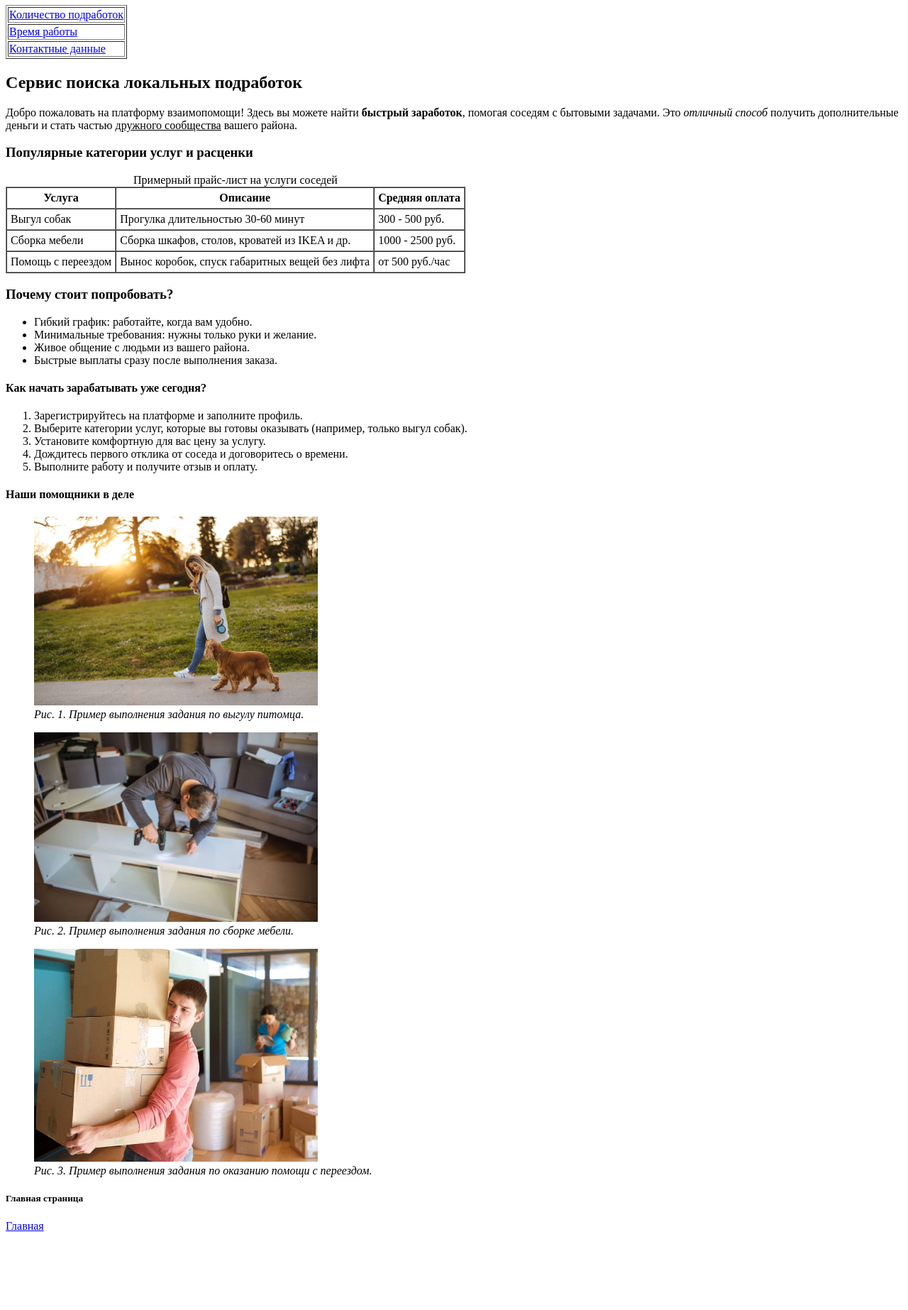
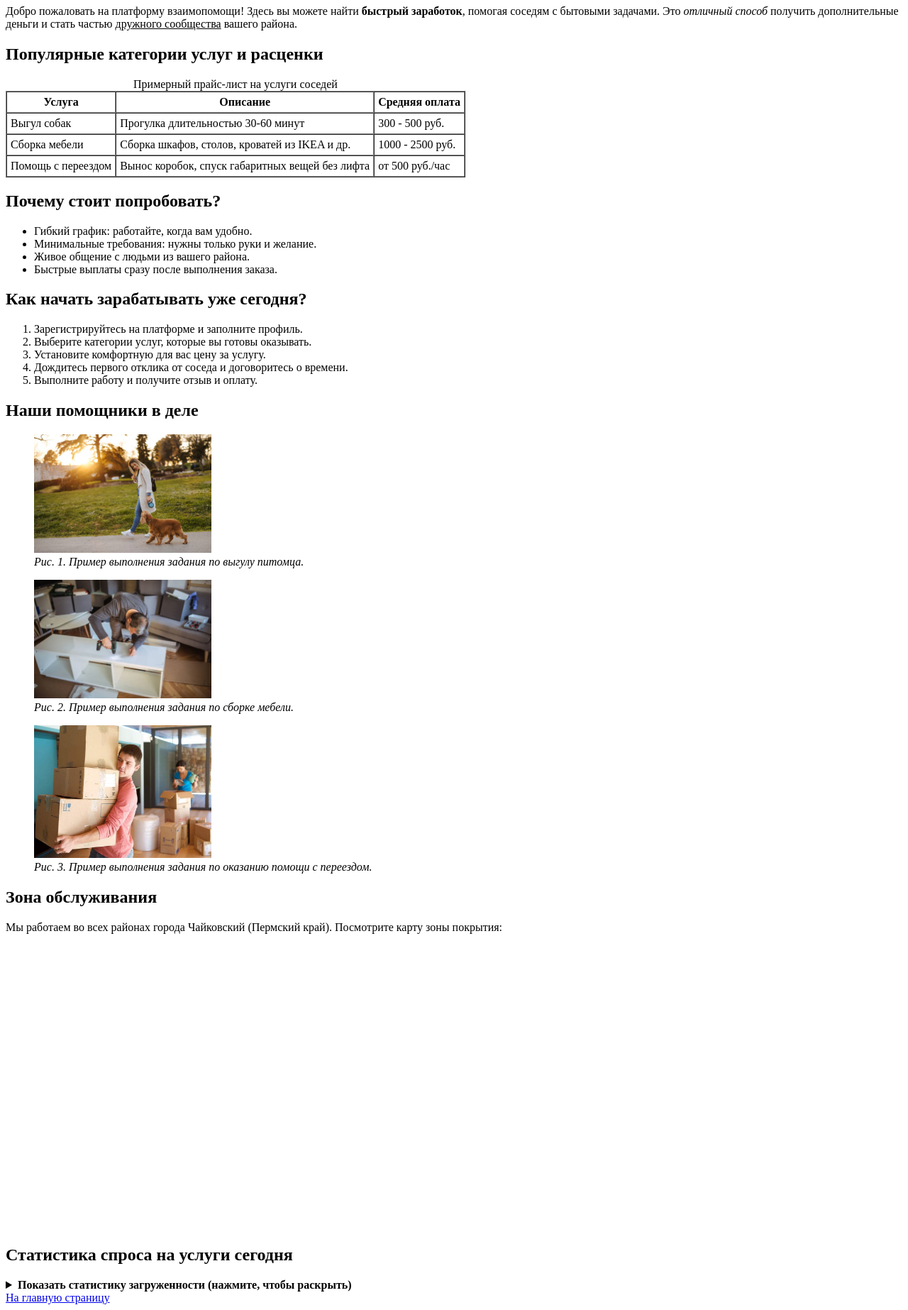
Before and after one commit to 1Peruer/mdk, a plain HTML site: page проэкт мдк/index2.html in a window 1280 px wide. Shown: the part 73-1919 px from the top of the page at 71% size. Before the commit the page ends 1818 px from the top, so only its background shows below. Drawn offline with Linux system fonts and the light colour scheme.

Commit message:
Add files via upload

```diff
--- a/проэкт мдк/index2.html
+++ b/проэкт мдк/index2.html
@@ -3,33 +3,19 @@
 <head>
     <meta charset="UTF-8">
     <meta name="viewport" content="width=device-width, initial-scale=1.0">
-    <title>Document</title>
+    <title>Сервис поиска локальных подработок</title>
+    <style></style>
 </head>
 <body>
-    <h1>дополнительная информация</h1>
-    <table border="1">
-        <tr>
-            <td><a href="jobs-count.html">Количество подработок</a></td>
-        </tr>
-        <tr>
-            <td><a href="working-hours.html">Время работы</a></td>
-        </tr>
-        <tr>
-            <td><a href="contacts.html">Контактные данные</a></td>
-        </tr>
-    </table>
+    <div class="container">
 
+        <header>
+            <h1>Сервис поиска локальных подработок</h1>
+            <p>Добро пожаловать на платформу взаимопомощи! Здесь вы можете найти <b>быстрый заработок</b>, помогая соседям с бытовыми задачами. Это <i>отличный способ</i> получить дополнительные деньги и стать частью <u>дружного сообщества</u> вашего района.</p>
+        </header>
 
-    <h2>Сервис поиска локальных подработок</h2>
-
-
-    <p>
-        Добро пожаловать на платформу взаимопомощи! Здесь вы можете найти <b>быстрый заработок</b>,
-        помогая соседям с бытовыми задачами. Это <i>отличный способ</i> получить дополнительные деньги
-        и стать частью <u>дружного сообщества</u> вашего района.
-    </p>
-
-    <h3>Популярные категории услуг и расценки</h3>
+        <main>
+            <h2>Популярные категории услуг и расценки</h2>
             <table border="1" cellpadding="5" cellspacing="0">
                 <caption>Примерный прайс-лист на услуги соседей</caption>
                 <thead>
@@ -58,8 +44,7 @@
                 </tbody>
             </table>
 
-
-    <h3>Почему стоит попробовать?</h3>
+            <h2>Почему стоит попробовать?</h2>
             <ul>
                 <li>Гибкий график: работайте, когда вам удобно.</li>
                 <li>Минимальные требования: нужны только руки и желание.</li>
@@ -67,31 +52,67 @@
                 <li>Быстрые выплаты сразу после выполнения заказа.</li>
             </ul>
 
-
-    <h4>Как начать зарабатывать уже сегодня?</h4>
+            <h2>Как начать зарабатывать уже сегодня?</h2>
             <ol>
                 <li>Зарегистрируйтесь на платформе и заполните профиль.</li>
-        <li>Выберите категории услуг, которые вы готовы оказывать (например, только выгул собак).</li>
+                <li>Выберите категории услуг, которые вы готовы оказывать.</li>
                 <li>Установите комфортную для вас цену за услугу.</li>
                 <li>Дождитесь первого отклика от соседа и договоритесь о времени.</li>
                 <li>Выполните работу и получите отзыв и оплату.</li>
             </ol>
 
-
-    <h4>Наши помощники в деле</h4>
+            <h2>Наши помощники в деле</h2>
             <figure>
-         <img src="dog.jpg" alt="Выгул собаки" width="400">
+                <img src="dog.jpg" alt="Выгул собаки" width="250">
                 <figcaption><i>Рис. 1. Пример выполнения задания по выгулу питомца.</i></figcaption>
             </figure>
             <figure>
-        <img src="meble.jpg" alt="Сборка мебели" width="400">
+                <img src="meble.jpg" alt="Сборка мебели" width="250">
                 <figcaption><i>Рис. 2. Пример выполнения задания по сборке мебели.</i></figcaption>
             </figure>
             <figure>
-        <img src="liv.jpg" alt="Помощь с переездом" width="400">
+                <img src="liv.jpg" alt="Помощь с переездом" width="250">
                 <figcaption><i>Рис. 3. Пример выполнения задания по оказанию помощи с переездом.</i></figcaption>
             </figure>
-    <h5>Главная страница</h5>
-    <a href="index.html">Главная</a>
+
+            <h2>Зона обслуживания</h2>
+            <p>Мы работаем во всех районах города Чайковский (Пермский край). Посмотрите карту зоны покрытия:</p>
+            <iframe
+                src="https://yandex.ru/map-widget/v1/?ll=54.1453%2C56.7715&z=13"
+                width="100%"
+                height="400"
+                frameborder="0"
+                allowfullscreen="true"
+                style="border-radius: 8px;">
+            </iframe>
+
+            <h2>Статистика спроса на услуги сегодня</h2>
+            <details>
+                <summary><b>Показать статистику загруженности (нажмите, чтобы раскрыть)</b></summary>
+                <p>Насколько высока конкуренция среди исполнителей (индикатор загруженности):</p>
+
+                <p>
+                    Выгул собак (высокий спрос):
+                    <meter value="0.85" min="0" max="1" low="0.3" high="0.7" optimum="0.2">85%</meter>
+                </p>
+
+                <p>
+                    Сборка мебели (средний спрос):
+                    <meter value="0.5" min="0" max="1" low="0.3" high="0.7" optimum="0.2">50%</meter>
+                </p>
+
+                <p>
+                    Помощь с переездом (низкий спрос):
+                    <meter value="0.15" min="0" max="1" low="0.3" high="0.7" optimum="0.2">15%</meter>
+                </p>
+            </details>
+
+        </main>
+
+        <div class="bottom-link">
+            <a href="index.html">На главную страницу</a>
+        </div>
+
+    </div>
 </body>
 </html>
```
Also changed, not shown: проэкт мдк/index.html (+3 -3 lines), проэкт мдк/index3.html (+1 -1 lines), проэкт мдк/index4.html (+1 -1 lines). Lines whose indentation alone changed are shown as unchanged.
